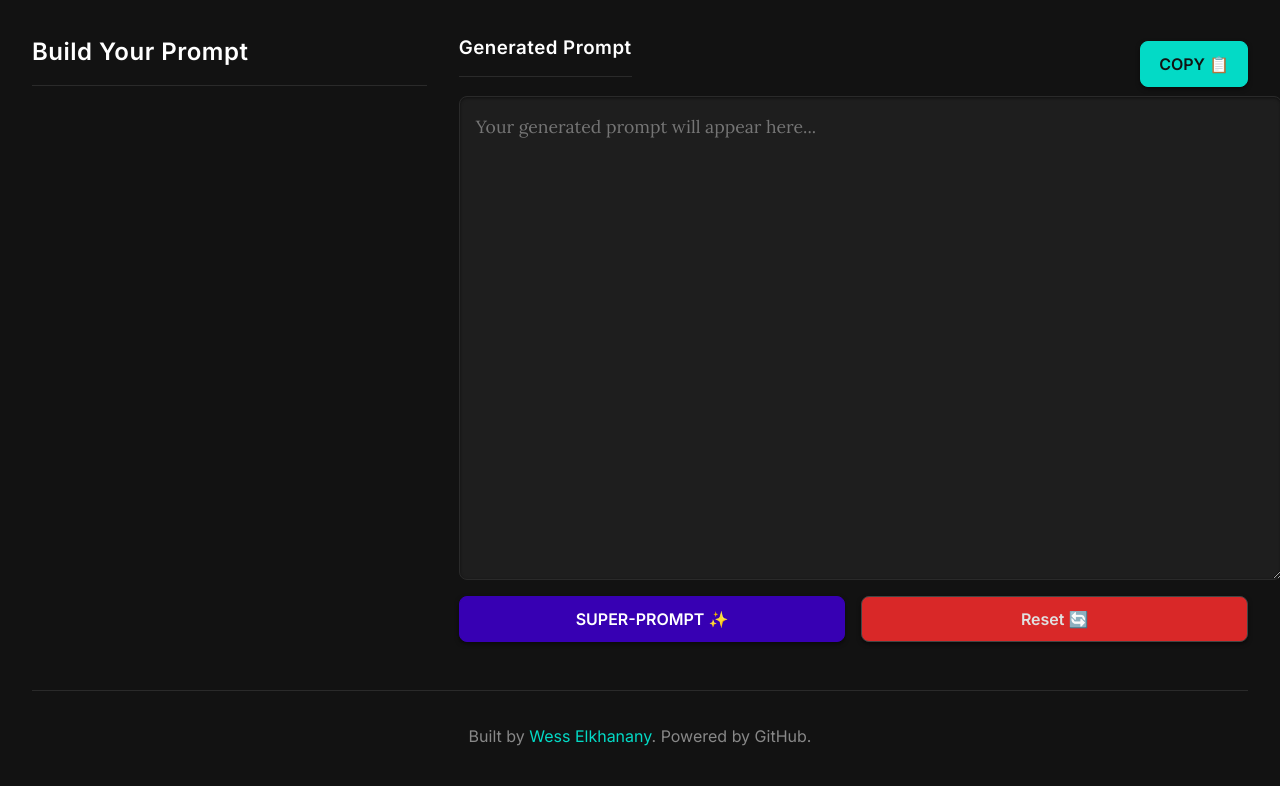
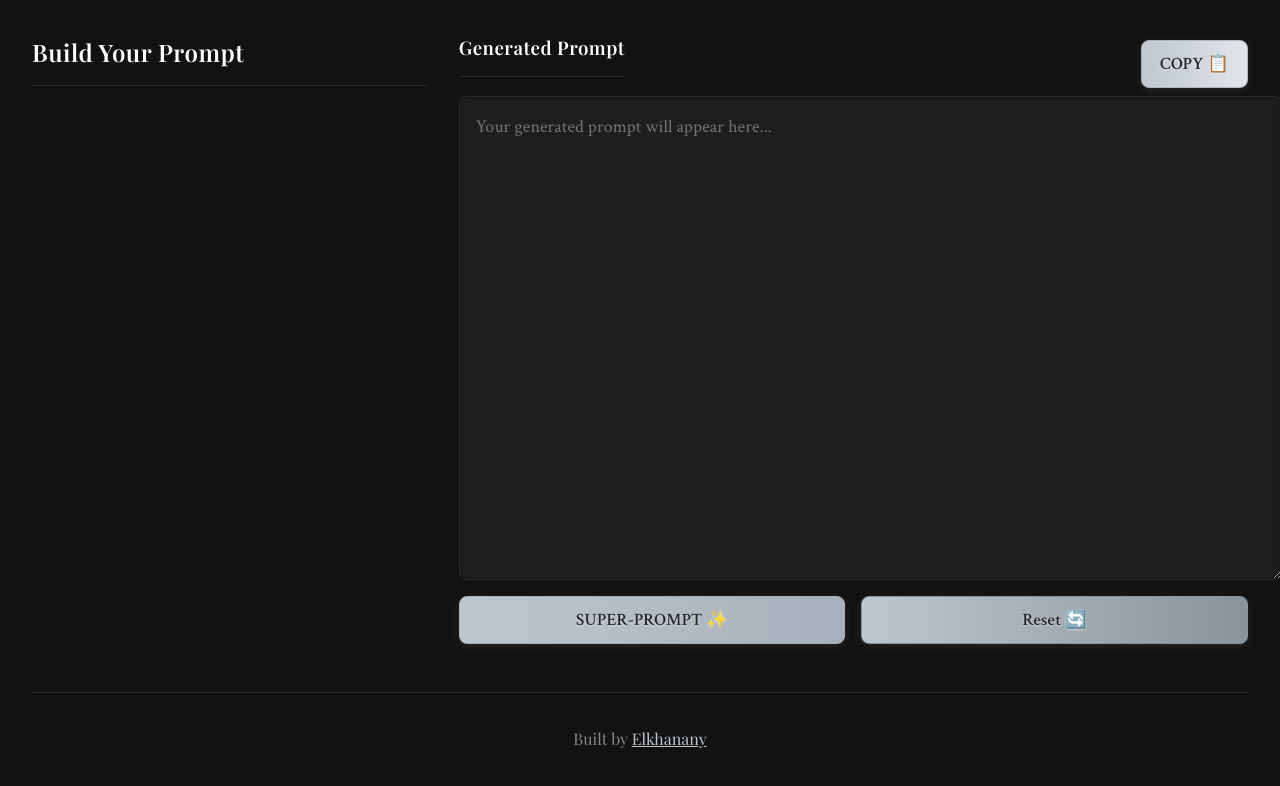
Before and after one commit to Elkhanany/prompt_recall, a plain HTML site: page index.html in a window 1280 px wide. Drawn offline with nearby package versions, Linux system fonts and the light colour scheme; a web font is replaced by a local one.

Commit message:
Restore elegant serif fonts, brushed steel button hues, clean CSS, and update footer link

```diff
--- a/index.html
+++ b/index.html
@@ -35,7 +35,7 @@
     <script src="script.js"></script>
 
     <footer>
-        <p>Built by <a href="https://github.com/Elkhanany" target="_blank">Wess Elkhanany</a>. Powered by GitHub.</p>
+        <p>Built by <a href="https://github.com/Elkhanany/prompt_recall" target="_blank">Elkhanany</a></p>
     </footer>
 </body>
 </html>
--- a/style.css
+++ b/style.css
@@ -1,4 +1,5 @@
-@import url('https://fonts.googleapis.com/css2?family=Inter:wght@400;500;600&family=Lora:ital,wght@0,400;0,500;1,400&display=swap');
+
+@import url('https://fonts.googleapis.com/css2?family=Playfair+Display:ital,wght@0,400;0,500;0,600;1,400&family=Crimson+Text:ital,wght@0,400;0,600;1,400&display=swap');
 
 :root {
     --bg-color: #121212;
@@ -12,8 +13,9 @@
     --shadow-color: rgba(0, 0, 0, 0.5);
 }
 
+
 body {
-    font-family: 'Inter', sans-serif;
+    font-family: 'Playfair Display', 'Crimson Text', 'Times New Roman', Georgia, serif;
     background-color: var(--bg-color);
     color: var(--on-bg-color);
     margin: 0;
@@ -58,15 +60,17 @@ body {
     }
 }
 
+
 h2, h3 {
     margin-top: 0;
     color: var(--on-surface-color);
     border-bottom: 1px solid var(--border-color);
     padding-bottom: 0.75rem;
-    font-family: 'Inter', sans-serif;
+    font-family: 'Playfair Display', serif;
     font-weight: 600;
     letter-spacing: 0.5px;
 }
+
 
 button {
     padding: 12px 18px;
@@ -75,25 +79,31 @@ button {
     background-color: var(--surface-color);
     color: var(--on-bg-color);
     cursor: pointer;
-    font-size: 1rem;
+    font-size: 1.08rem;
     text-align: left;
-    transition: background-color 0.3s, transform 0.2s, box-shadow 0.3s;
-    font-family: 'Inter', sans-serif;
-    font-weight: 500;
+    transition: background 0.3s, color 0.3s, transform 0.2s, box-shadow 0.3s;
+    font-family: 'Crimson Text', 'Playfair Display', 'Times New Roman', serif;
+    font-weight: 600;
+    letter-spacing: 0.2px;
     box-shadow: 0 2px 4px var(--shadow-color);
+    outline: none;
 }
 
+
 button:hover {
-    background-color: #2c2c2c;
-    transform: translateY(-3px);
-    box-shadow: 0 4px 8px var(--shadow-color);
+    background: linear-gradient(90deg, #232526 0%, #414345 100%);
+    color: var(--primary-color);
+    transform: translateY(-3px) scale(1.03);
+    box-shadow: 0 4px 12px var(--shadow-color);
 }
 
+
 button.selected {
-    background-color: var(--primary-color);
-    color: var(--bg-color);
-    font-weight: 600;
+    background: linear-gradient(90deg, #bb86fc 0%, #3700b3 100%);
+    color: #fff;
+    font-weight: 700;
     border-color: var(--primary-color);
+    box-shadow: 0 0 0 2px var(--primary-color);
 }
 
 .prompt-header {
@@ -102,12 +112,16 @@ button.selected {
     align-items: center;
 }
 
+
 #copy-btn {
     font-weight: bold;
-    background-color: var(--secondary-color);
-    color: var(--bg-color);
-    border-color: var(--secondary-color);
+    background: linear-gradient(90deg, #bfc6ce 0%, #e0e5ea 100%);
+    color: #232526;
+    border: 1px solid #b0b6bb;
+    box-shadow: 0 2px 8px rgba(180, 190, 200, 0.12);
+    text-shadow: 0 1px 2px #fff8, 0 0 1px #bfc6ce;
 }
+
 
 textarea#prompt-output {
     flex-grow: 1;
@@ -116,12 +130,13 @@ textarea#prompt-output {
     border: 1px solid var(--border-color);
     border-radius: 8px;
     padding: 1rem;
-    font-size: 1.1rem;
+    font-size: 1.12rem;
     line-height: 1.6;
     background-color: var(--surface-color);
     color: var(--on-surface-color);
     resize: vertical;
-    font-family: 'Lora', serif;
+    font-family: 'Crimson Text', 'Playfair Display', 'Times New Roman', serif;
+    letter-spacing: 0.1px;
     box-shadow: inset 0 1px 3px var(--shadow-color);
 }
 
@@ -137,16 +152,24 @@ textarea#prompt-output {
     font-weight: 600;
 }
 
+
 #super-prompt-btn {
-    background-color: var(--primary-variant-color);
-    color: var(--on-surface-color);
-    border-color: var(--primary-variant-color);
+    background: linear-gradient(90deg, #bfc6ce 0%, #a7b0ba 100%);
+    color: #232526;
+    border: 1px solid #a7b0ba;
+    box-shadow: 0 2px 8px rgba(180, 190, 200, 0.12);
+    text-shadow: 0 1px 2px #fff8, 0 0 1px #bfc6ce;
 }
 
+
 #reset-btn {
-    background-color: #333;
-    border-color: #444;
+    background: linear-gradient(90deg, #bfc6ce 0%, #8a929a 100%);
+    color: #232526;
+    border: 1px solid #8a929a;
+    box-shadow: 0 2px 8px rgba(180, 190, 200, 0.12);
+    text-shadow: 0 1px 2px #fff8, 0 0 1px #bfc6ce;
 }
+
 
 footer {
     text-align: center;
@@ -156,29 +179,16 @@ footer {
     color: #888;
 }
 
+
 footer a {
-    color: var(--secondary-color);
-    text-decoration: none;
+    color: #bfc6ce;
+    text-decoration: underline;
     transition: color 0.3s;
 }
-
 footer a:hover {
     color: #fff;
 }
 
-    flex-grow: 1;
-    text-align: center;
-    font-weight: bold;
-    color: #fff;
-}
-
-#super-prompt-btn {
-    background-color: #6d28d9; /* Violet */
-}
-
-#reset-btn {
-    background-color: #d92828; /* Red */
-}
 
 /* Class to hide selection levels until they are needed */
 .hidden {
```
